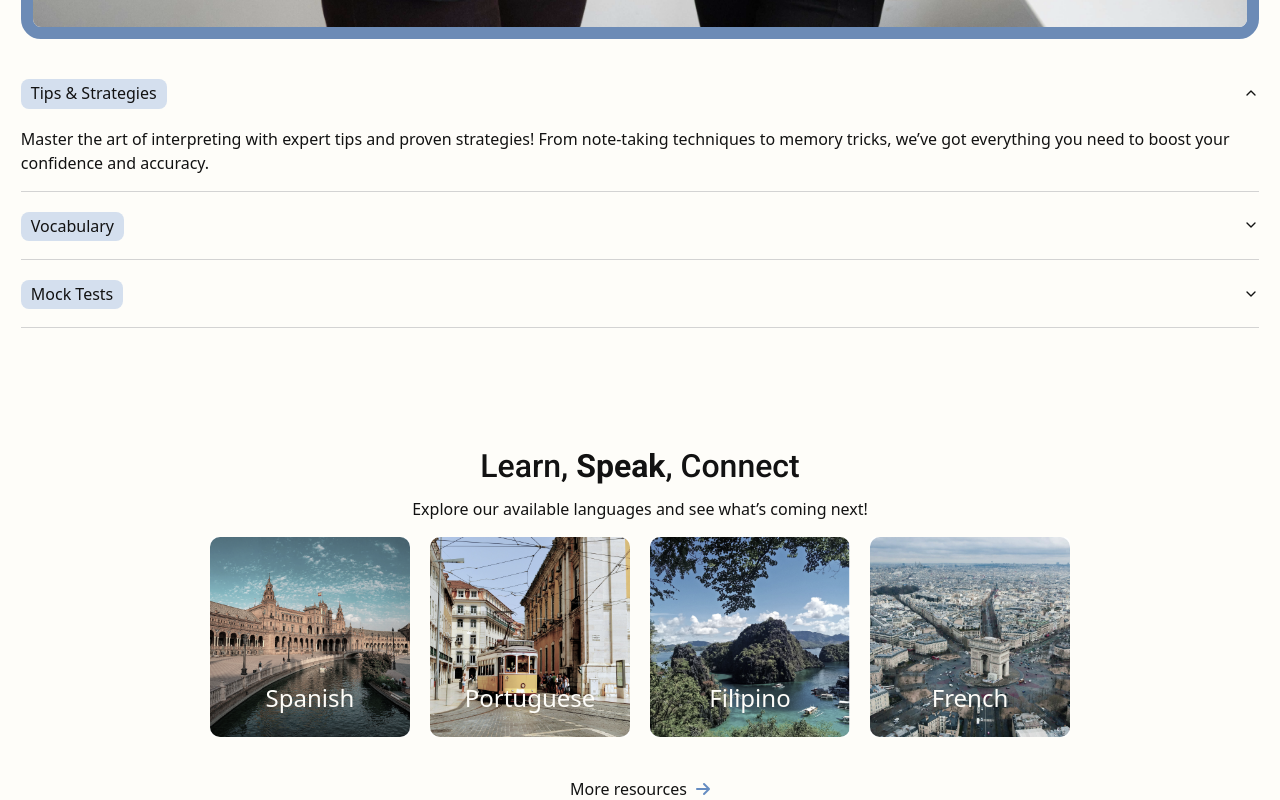
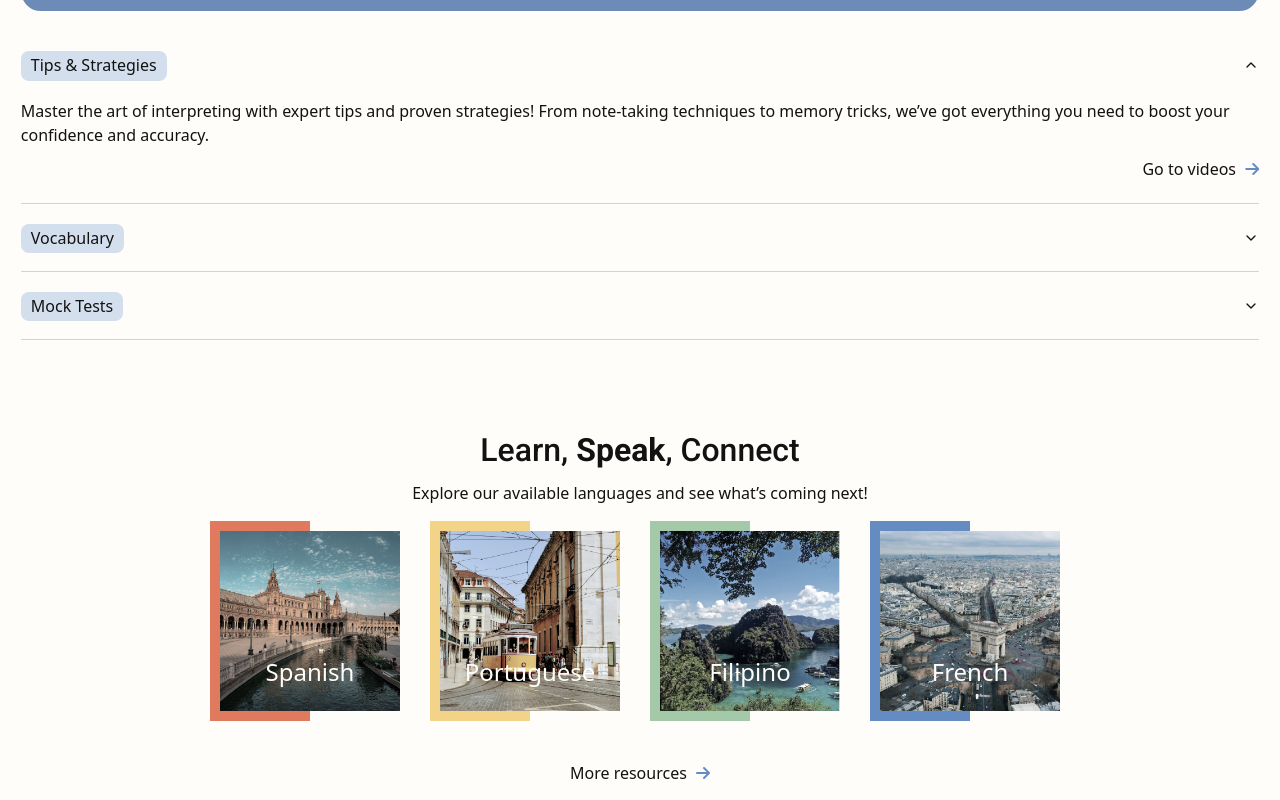
Before and after one commit to fsimizu/FreeSpace, a React (Vite) app: page / in a window 1280 px wide. Shown: the part 1720-2520 px from the top of the page. Built offline with nearby package versions, Linux system fonts and the light colour scheme.

Commit message:
fixes 20/03

```diff
--- a/src/components/AboutUs/aboutUs.css
+++ b/src/components/AboutUs/aboutUs.css
@@ -1,5 +1,6 @@
 .aboutUs__container {
     padding: var(--padding-sections);
+    padding-top: 20px;
     display: flex;
     flex-direction: column;
     text-align: center;
--- a/src/components/AboutUs/index.jsx
+++ b/src/components/AboutUs/index.jsx
@@ -6,18 +6,21 @@ export function AboutUs() {
   const cards = {
     tips: {
       name: 'Tips & Strategies',
+      shortName: 'tips',
       description: "Master the art of interpreting with expert tips and proven strategies! From note-taking techniques to memory tricks, we’ve got everything you need to boost your confidence and accuracy.",
-      initial: true
+      // initial: true
     },
     vocab: {
       name: 'Vocabulary',
+      shortName: 'vocabulary',
       description: "Expand your language skills with essential vocabulary lists and exercises! Whether you’re tackling medical, legal, or everyday conversations, these words and phrases will help you interpret like a pro.",
-      initial: false
+      // initial: false
     },
     mock: {
       name: 'Mock Tests',
+      shortName: '',
       description: "Put your skills to the test with realistic mock exams! Practice under real conditions, track your progress, and get ready to ace your next interpreting challenge.",
-      initial: false
+      // initial: false
     },
   };
 
--- a/src/components/AboutUsCard/aboutUsCard.css
+++ b/src/components/AboutUsCard/aboutUsCard.css
@@ -28,3 +28,10 @@
     max-height: 500px;
     padding: 10px 0;
 } */
+
+.aboutUsCard__content .action_hover {
+    /* border: 1px solid red; */
+    text-align: right;
+    margin-top: 10px;
+    margin-bottom: 10px;
+}
--- a/src/components/AboutUsCard/index.jsx
+++ b/src/components/AboutUsCard/index.jsx
@@ -1,5 +1,6 @@
 import { useState } from "react";
 import { ChevronDown, ChevronUp } from "lucide-react";
+import { Link } from 'react-router-dom';
 import './aboutUsCard.css';
 
 export function AboutUsCard({ card, isExpanded, onToggle }) {
@@ -9,11 +10,11 @@ export function AboutUsCard({ card, isExpanded, onToggle }) {
     return (
         <div className="aboutUsCard__container">
             <div className="aboutUsCard__title-container"
-            onClick={() => {
-                if (!isExpanded) {
-                  onToggle();
-                }
-              }}
+                onClick={() => {
+                    if (!isExpanded) {
+                        onToggle();
+                    }
+                }}
             >
                 <h6 className="aboutUsCard__title">{card.name}</h6>
                 <div>
@@ -21,7 +22,18 @@ export function AboutUsCard({ card, isExpanded, onToggle }) {
                 </div>
             </div>
             <div className={`aboutUsCard__content ${isExpanded ? 'expanded' : ''}`}>
-                {isExpanded && <p>{card.description}</p>}
+                {isExpanded &&
+                    <div>
+                        {card.description}
+
+                        <div className="action_hover">
+                            <Link to={`/resources/${card.shortName}`}>
+                                <h6>Go to videos <i className="fa-solid fa-arrow-right"></i></h6>
+                            </Link>
+                        </div>
+
+                    </div>
+                }
             </div>
         </div>
     )
--- a/src/components/LanguageCard/index.jsx
+++ b/src/components/LanguageCard/index.jsx
@@ -16,7 +16,10 @@ export function LanguageCard({ language }) {
                     <div className="card-front"
                         style={{
                             backgroundImage: `url(${language.imgUrl})`,
-
+                            borderImage: `linear-gradient(to right, ${language.color} 50%, var(--white) 0%)`,
+                            borderImageSlice: 1,
+                            borderWidth: '10px',
+                            borderStyle: 'solid',
                         }}
                     >
                         <div className="card-body">
@@ -24,7 +27,11 @@ export function LanguageCard({ language }) {
                             <h4>{language.name}</h4>
                         </div>
                     </div>
-                    <div className="card-back">
+                    <div className="card-back"
+                                            style={{
+                                                backgroundColor: language.color,
+                                            }}
+                    >
                         <div className="card-body">
                             <p>More details about {language.name}</p>
 
--- a/src/components/Languages/index.jsx
+++ b/src/components/Languages/index.jsx
@@ -9,53 +9,19 @@ import { languages } from "../../utils/languages.js"
 
 export function Languages() {
 
-  // var settings = {
-  //   dots: false,
-  //   infinite: true,
-  //   speed: 500,
-  //   slidesToShow: 4,
-  //   slidesToScroll: 1,
-  //   arrows: false,
-  //   centerMode: true, // Enables centering of slides
-  //   centerPadding: "60px", // Removes extra padding for perfect centering
-  //   responsive: [
-  //     {
-  //       breakpoint: 1024, // Below 1024px
-  //       settings: {
-  //         slidesToShow: 3,
-  //       }
-  //     },
-  //     {
-  //       breakpoint: 768, // Below 768px
-  //       settings: {
-  //         slidesToShow: 2,
-  //       }
-  //     },
-  //     {
-  //       breakpoint: 480, // Below 480px (mobile)
-  //       settings: {
-  //         slidesToShow: 1,
-  //       }
-  //     }
-  //   ]
-  // };
-
   return (
-    <div className="languages__container">
+    <div id="languagesHome" className="languages__container">
       <div className="languages__title">
         <h2>Learn, <strong>Speak</strong>, Connect</h2>
         <p>Explore our available languages and see what’s coming next!</p>
       </div>
 
-      {/* <Slider {...settings}> */}
       <div className='languages__cards-container'>
         <LanguageCard language={languages.spanish}/>
         <LanguageCard language={languages.portuguese} />
         <LanguageCard language={languages.filipino} />
         <LanguageCard language={languages.french} />
 
-
-      {/* </Slider> */}
       </div>
 
 
--- a/src/components/Languages/languages.css
+++ b/src/components/Languages/languages.css
@@ -2,6 +2,7 @@
     /* border: 1px solid red; */
     /* background-color: azure; */
     padding: var(--padding-sections);
+    padding-top: 20px;
     text-align: center;
 }
 
--- a/src/components/Navbar/navbar.css
+++ b/src/components/Navbar/navbar.css
@@ -29,7 +29,7 @@
 }
 
 .navbar--fixed .navbar-brand img {
-    border: none;
+    border: none !important;
 }
 
 .container-fluid {
--- a/src/routes/root.jsx
+++ b/src/routes/root.jsx
@@ -13,7 +13,7 @@ export function Root() {
         <Hero />
         <AboutUs />
         <Languages />
-        <Subscribe />
+        {/* <Subscribe /> */}
       </Layout>
     </>
   );
```
